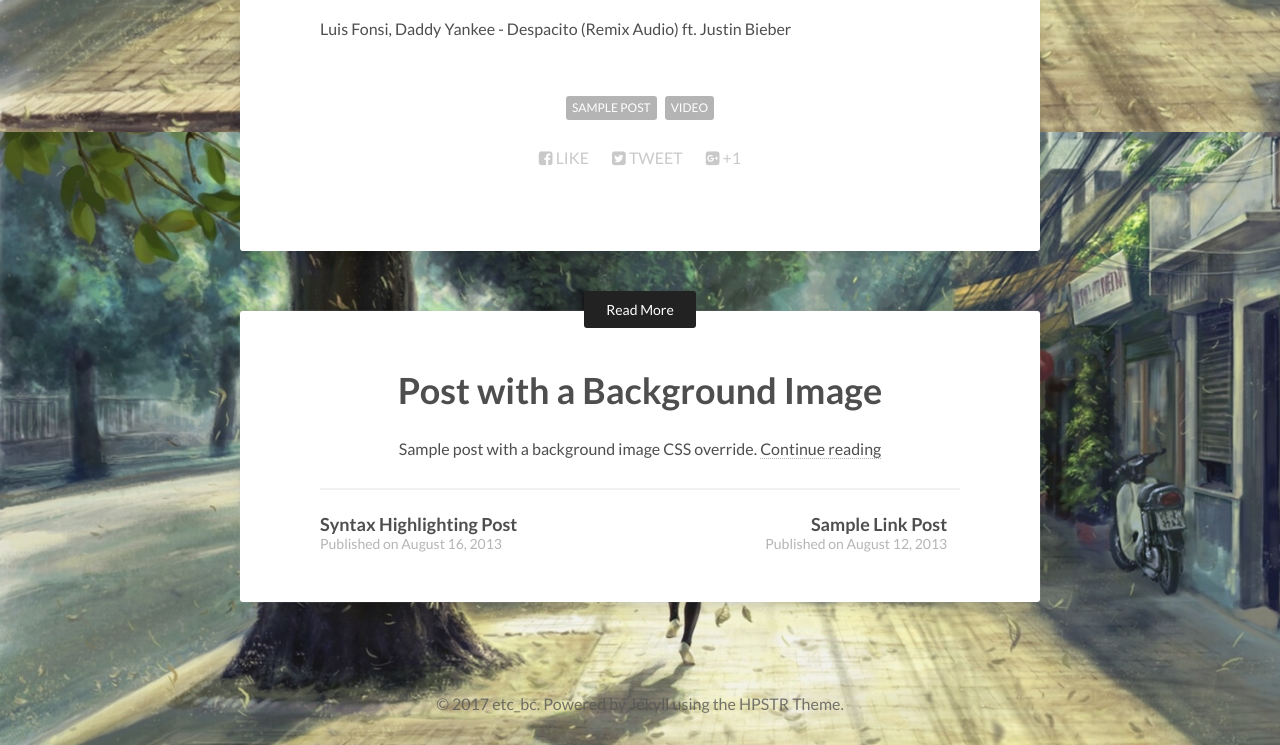
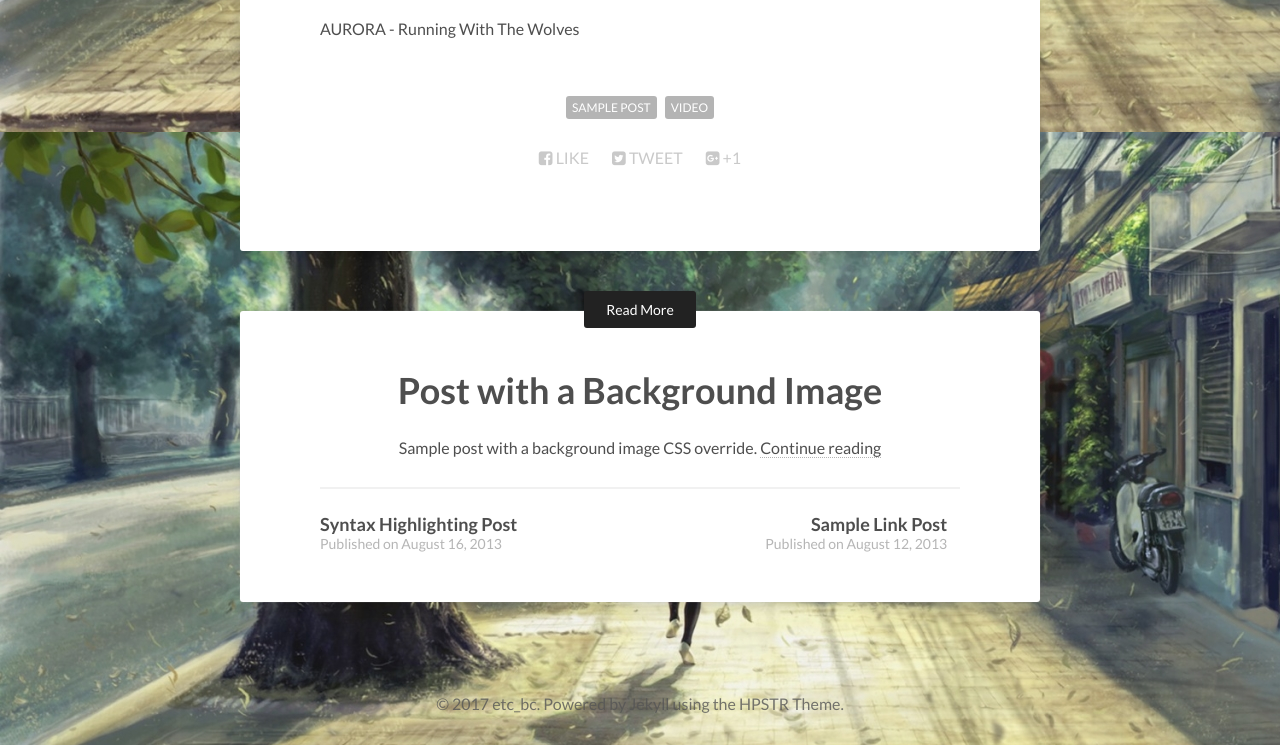
Before and after one commit to quyluaqbvn/quyluaqbvn.github.io, a Jekyll site: the page built from _posts/2017-6-23-newpost.md, in a window 1280 px wide. Shown: the part 636-1381 px from the top of the page. Built offline with Jekyll 4.4.1, drawn with Linux system fonts in a browser that asks for light colours; nearby versions of some CDN libraries.

Commit message:
Update 2017-6-23-newpost.md

```diff
--- a/_posts/2017-6-23-newpost.md
+++ b/_posts/2017-6-23-newpost.md
@@ -5,6 +5,6 @@
 tags: [sample post, video]
 ---
 
-<iframe width="560" height="315" src="//www.youtube.com/watch?v=72UO0v5ESUo" frameborder="0"></iframe>
+<iframe width="854" height="480" src="https://www.youtube.com/embed/06ht9MyJLT4" frameborder="0" allowfullscreen></iframe>
 
-Luis Fonsi, Daddy Yankee - Despacito (Remix Audio) ft. Justin Bieber
+AURORA - Running With The Wolves
```
